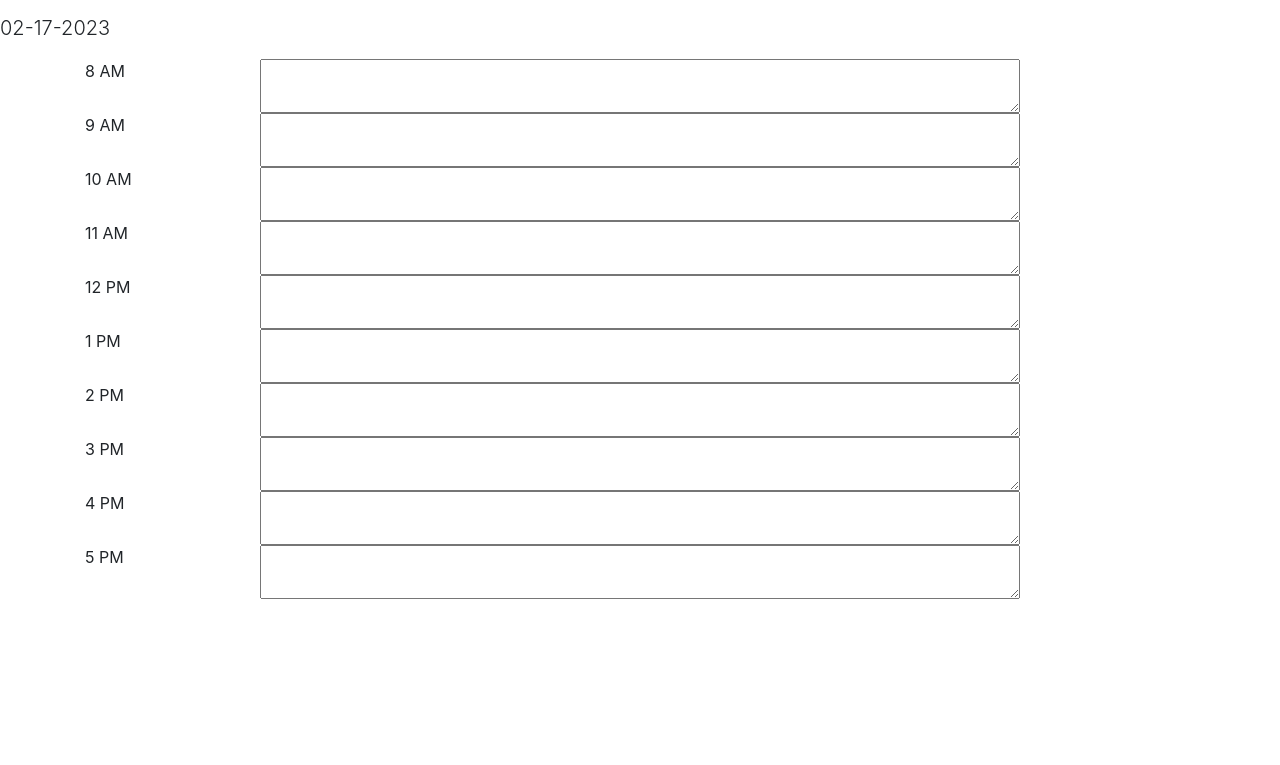
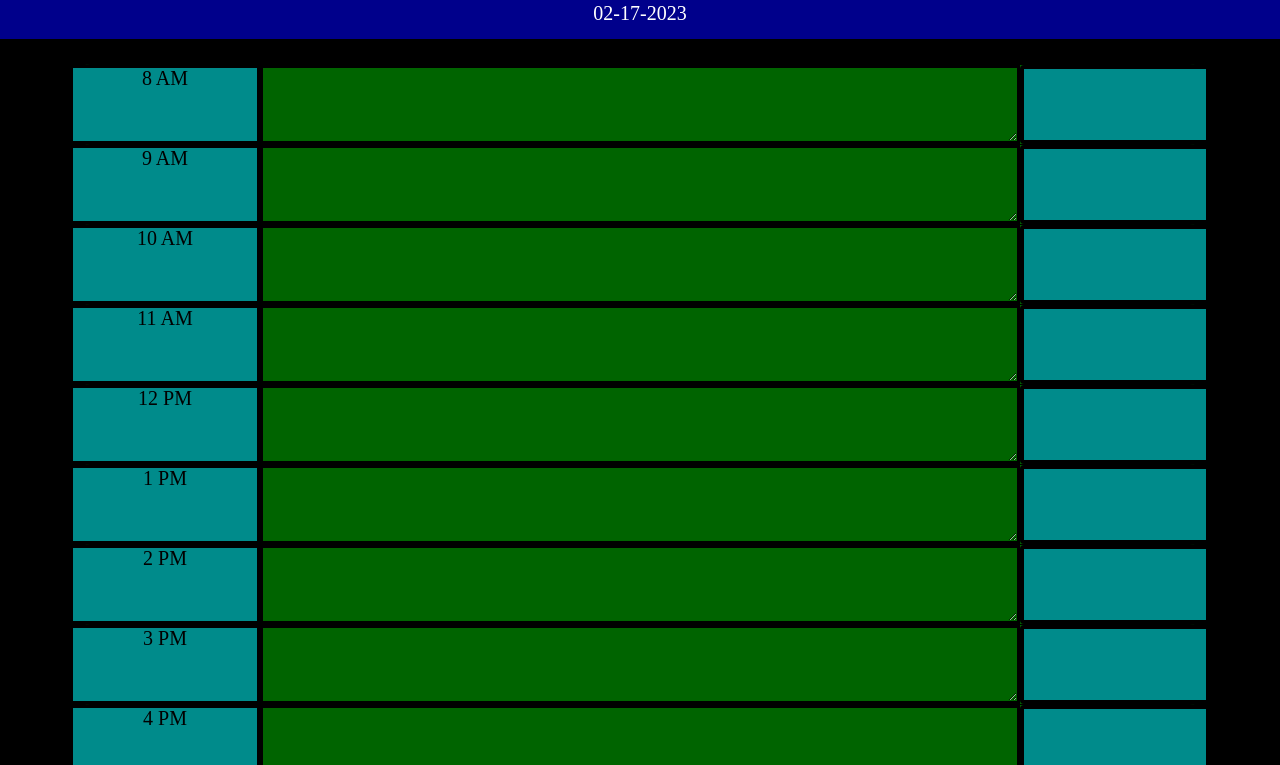
Before and after one commit to agarcia31/Work-Day-Planner, a website: page index.html in a window 1280 px wide. Shown: the part 127-892 px from the top of the page. Before the commit the page ends 800 px from the top, so only its background shows below. Drawn offline with nearby package versions, Linux system fonts and the light colour scheme; the site is published under a folder, as on GitHub Pages, so addresses that start at the root find nothing.

Commit message:
fix css_issues

```diff
--- a/index.html
+++ b/index.html
@@ -6,7 +6,7 @@
 	<meta name="viewport" content="width=device-width, initial-scale=1.0" />
 	<meta http-equiv="X-UA-Compatible" content="ie=edge" />
 	<link rel="stylesheet" href="https://stackpath.bootstrapcdn.com/bootstrap/4.3.1/css/bootstrap.min.css" />
-	<link rel="stylesheet" href="/Asset/css/style.css" />
+	<link rel="stylesheet" href="./asset/css/style.css" />
 	<title>Work Day Planner</title>
 </head>
 
```
